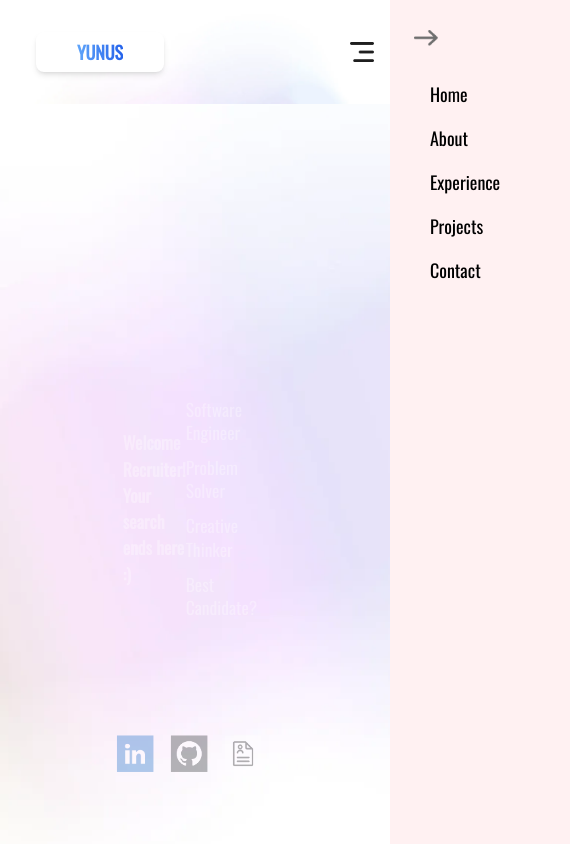
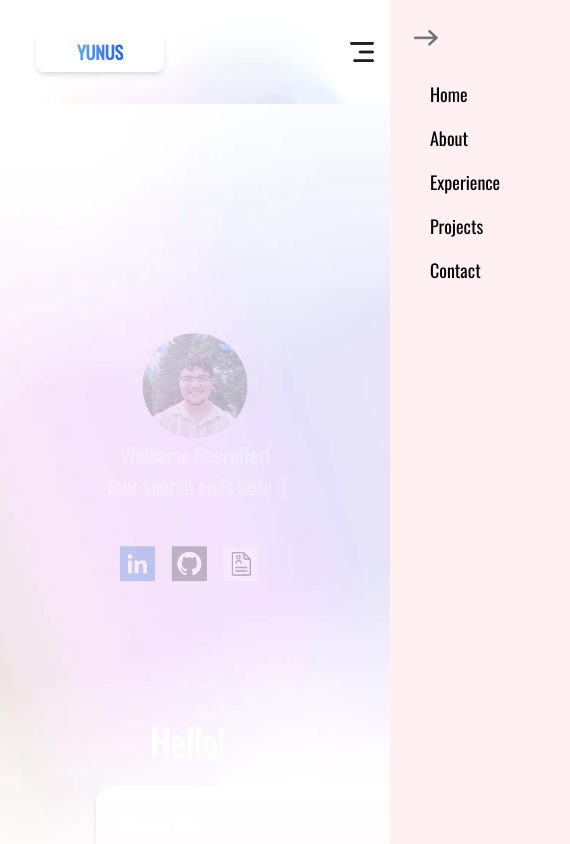
Before and after one commit to ykunus/MyPortfolio, a Next.js app: page / in a window 390 px wide. Shown: the top 844 px of the page, 570 px wide, since content can reach past the window. Built offline with nearby package versions, Linux system fonts and the light colour scheme.

Commit message:
added mobile ui changes

```diff
--- a/src/app/components/typing.tsx
+++ b/src/app/components/typing.tsx
@@ -21,7 +21,7 @@ const Typing = ({ onComplete }: { onComplete: () => void }) => {
                 lineHeight: '1.5'
             }}
             cursor={false}
-            className="text-2xl sm:text-3xl md:text-4xl lg:text-7xl font-bold"
+            className="text-3xl sm:text-5xl md:text-6xl lg:text-7xl font-bold"
         />
     );
 }
--- a/src/app/pages/about.tsx
+++ b/src/app/pages/about.tsx
@@ -34,7 +34,7 @@ const About = () => {
     const sections = [
         {
             title: "About Me",
-            content: "I'm Yunus Kocaman, a computer science student at Brandeis University with a passion for software engineering and machine learning/AI. As cliché as it sounds, I make it a goal to learn something new every day—not just in tech, but also in fields like history, theology, and philosophy. Right now, I'm diving into audio classification and speech recognition, working on training an ML model to recognize Arabic Maqamat—a project that perfectly blends my love for technology and Arabic melodies. Outside of coding, I enjoy playing basketball with friends, trying new foods, and teaching others—whether it's about programming or just life in general. I'm always looking for new challenges and ways to apply technology to the world around me. Feel free to reach out—I'd love to connect!"
+            content: "I'm Yunus Kocaman, a computer science student at Brandeis University with a passion for software engineering and machine learning/AI. As cliché as it sounds, I make it a goal to learn something new every day—not just in tech, but also in fields like history, theology, and philosophy. Right now, I'm diving into audio classification and speech recognition, working on training an ML model to recognize Arabic Maqamat—a project that perfectly blends my love for technology and Arabic melodies. Outside of coding, I enjoy playing basketball with friends, cooking a ribeye, and teaching others—whether it's about programming, theology or just life in general. I'm always looking for new challenges and ways to apply technology to the world around me. Feel free to reach out—I'd love to connect!"
         },
         {
             title: "Education",
@@ -169,7 +169,7 @@ const About = () => {
                 <h1 className="text-4xl font-bold -ml-28">Hello!</h1>
             </div>
             <div className="flex justify-start pl-24 mt-6 gap-8">
-                <div className="sticky top-28 h-fit">
+                <div className="sticky top-28 h-fit hidden sm:block">
                     <Image src="/PortfolioPic.jpeg" alt="me" width={350} height={400}
                         className="rounded-full object-cover w-[380px] h-[380px] border-2 border-black"
                     />
--- a/src/app/pages/header.tsx
+++ b/src/app/pages/header.tsx
@@ -26,21 +26,46 @@ const header = () => {
   return (
     <div className="pt-56 pl-24 flex flex-col items-center">
         <div className="w-full flex justify-between items-center">
-            <div className="flex-1">
+            <div className="flex-1 flex flex-col items-center -m-24 sm:hidden">
+                <div className="flex-1 flex justify-center">
+                    <motion.div
+                        className="mt-10 flex justify-center items-center mr-24"
+                        initial={{ opacity: 0 }}
+                        animate={{ opacity: showIcons ? 1 : 0 }}
+                        transition={{ duration: 0.5, delay: 0.5 }}
+                    >
+                        <Image
+                            src="/PortfolioPic.jpeg"
+                            alt="me"
+                            width={150}
+                            height={150}
+                            className="rounded-full"
+                        />
+                    </motion.div>
+                </div>
+                <div className="flex-1 lg:text-left text-center lg:pl-0 -ml-24 lg:ml-0">
+                    <Typing onComplete={() => {
+                        setShowIcons(true);
+                        setShowQualities(true);
+                    }}/>
+                </div>
+            </div>
+
+            <div className="hidden sm:flex flex-1 lg:text-left text-center">
                 <Typing onComplete={() => {
                     setShowIcons(true);
                     setShowQualities(true);
                 }}/>
             </div>
 
-            <div className="flex pr-24">
+            <div className=" pr-24 hidden lg:flex">
                 <motion.div
                     variants={container}
                     initial="hidden"
                     animate={showQualities ? "show" : "hidden"}
                     className="flex flex-col gap-6 text-2xl"
                 >
-                    <motion.ul className="space-y-4">
+                    <motion.ul className="space-y-4 ">
                         <motion.li variants={itemQualities} >
                             Software Engineer
                         </motion.li>
```
